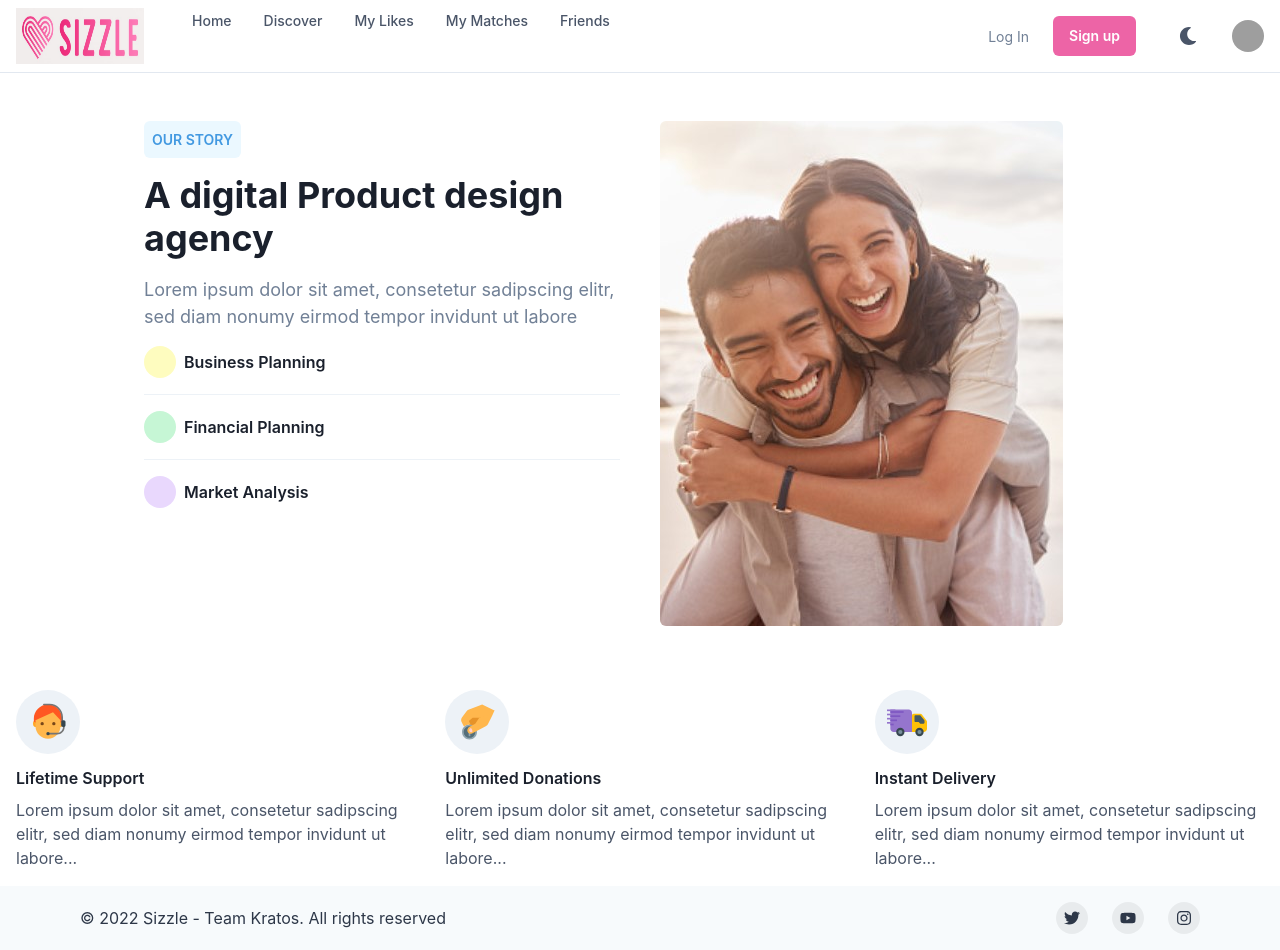
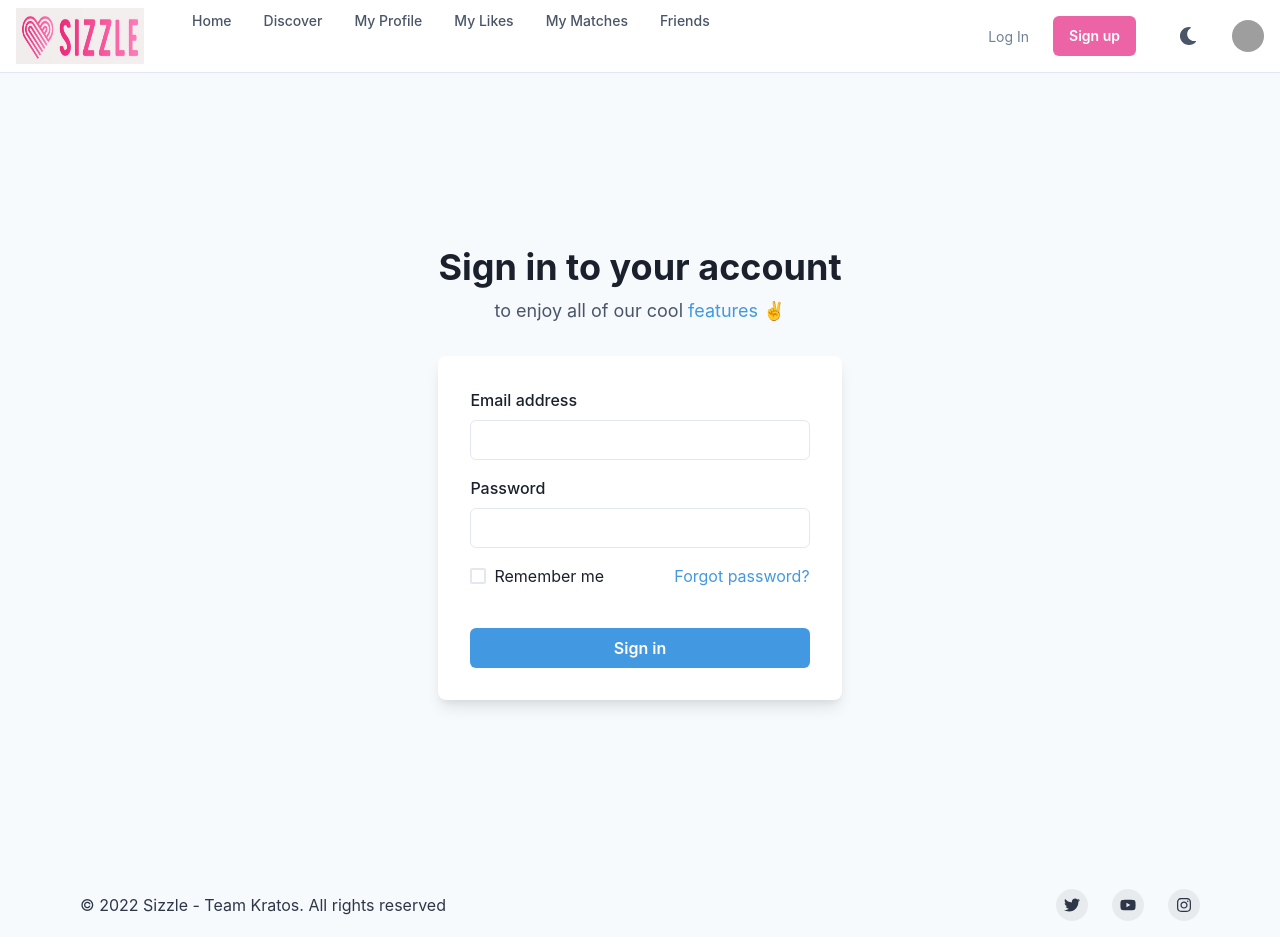
Before and after one commit to MihirRajeshPanchal/Kratos_Clash-Of-Codes, a React (Create React App) app in the folder sizzle/: page /login in a window 1280 px wide. Built offline with nearby package versions, Linux system fonts and the light colour scheme; grey boxes are pictures that could not be loaded.

Commit message:
added login page

```diff
--- a/sizzle/src/App.js
+++ b/sizzle/src/App.js
@@ -14,6 +14,7 @@
 import Footer from './components/footer'
 import Body from './components/body'
 import Signup from './pages/Signup'
+import Login from './pages/Login'
 import { BrowserRouter as Router, Route, Routes } from 'react-router-dom';
 
 
@@ -25,6 +26,7 @@
         <Routes>
           <Route path="*" element={ <Body /> } />
           <Route path="/signup" element={ <Signup /> } />
+          <Route path="/login" element={ <Login /> } />
         </Routes>
       </Router>
       <Footer />
--- a/sizzle/src/components/navbar.js
+++ b/sizzle/src/components/navbar.js
@@ -83,7 +83,7 @@
               fontSize={'sm'}
               fontWeight={400}
               variant={'link'}
-              href={'#'}>
+              href={'/login'}>
               Log In
             </Button>
 
@@ -104,6 +104,7 @@
             <Menu>
               <MenuButton>
                 <Avatar
+
                   size={'sm'}
                   src={
                     'https://images.unsplash.com/photo-1493666438817-866a91353ca9?ixlib=rb-0.3.5&q=80&fm=jpg&crop=faces&fit=crop&h=200&w=200&s=b616b2c5b373a80ffc9636ba24f7a4a9'
@@ -273,12 +274,16 @@
   const NAV_ITEMS: Array<NavItem> = [
     {
       label: 'Home',
-      href: ''
+      href: '/'
 
     },
     {
       label: 'Discover',
       href: ''
+    },
+    {
+      label: 'My Profile',
+      href: '/profile'
     },
     {
       label: 'My Likes',
--- /dev/null
+++ b/sizzle/src/pages/Login.js
@@ -0,0 +1,66 @@
+import {
+    Flex,
+    Box,
+    FormControl,
+    FormLabel,
+    Input,
+    Checkbox,
+    Stack,
+    Link,
+    Button,
+    Heading,
+    Text,
+    useColorModeValue,
+  } from '@chakra-ui/react';
+
+  export default function SimpleCard() {
+    return (
+      <Flex
+        minH={'100vh'}
+        align={'center'}
+        justify={'center'}
+        bg={useColorModeValue('gray.50', 'gray.800')}>
+        <Stack spacing={8} mx={'auto'} maxW={'lg'} py={12} px={6}>
+          <Stack align={'center'}>
+            <Heading fontSize={'4xl'}>Sign in to your account</Heading>
+            <Text fontSize={'lg'} color={'gray.600'}>
+              to enjoy all of our cool <Link color={'blue.400'}>features</Link> ✌️
+            </Text>
+          </Stack>
+          <Box
+            rounded={'lg'}
+            bg={useColorModeValue('white', 'gray.700')}
+            boxShadow={'lg'}
+            p={8}>
+            <Stack spacing={4}>
+              <FormControl id="email">
+                <FormLabel>Email address</FormLabel>
+                <Input type="email" />
+              </FormControl>
+              <FormControl id="password">
+                <FormLabel>Password</FormLabel>
+                <Input type="password" />
+              </FormControl>
+              <Stack spacing={10}>
+                <Stack
+                  direction={{ base: 'column', sm: 'row' }}
+                  align={'start'}
+                  justify={'space-between'}>
+                  <Checkbox>Remember me</Checkbox>
+                  <Link color={'blue.400'}>Forgot password?</Link>
+                </Stack>
+                <Button
+                  bg={'blue.400'}
+                  color={'white'}
+                  _hover={{
+                    bg: 'blue.500',
+                  }}>
+                  Sign in
+                </Button>
+              </Stack>
+            </Stack>
+          </Box>
+        </Stack>
+      </Flex>
+    );
+  }
```
